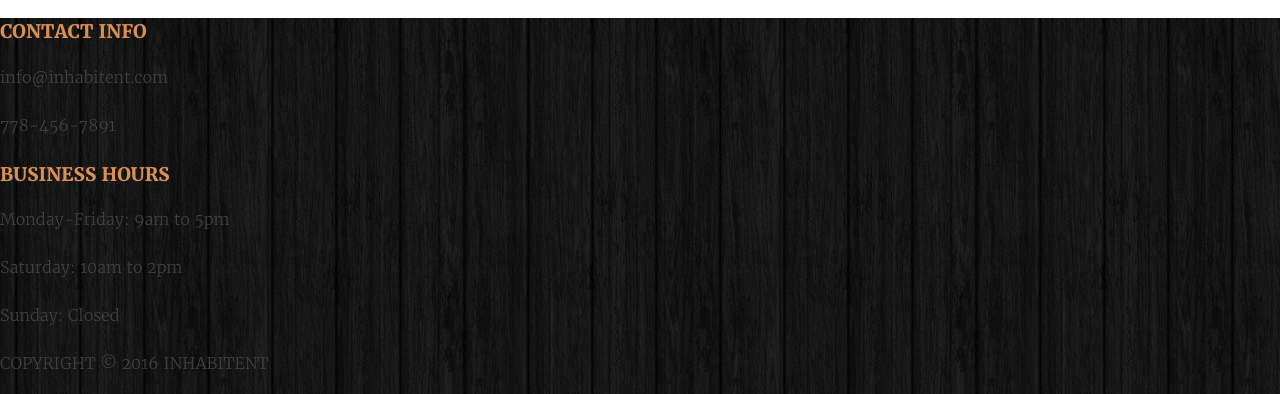
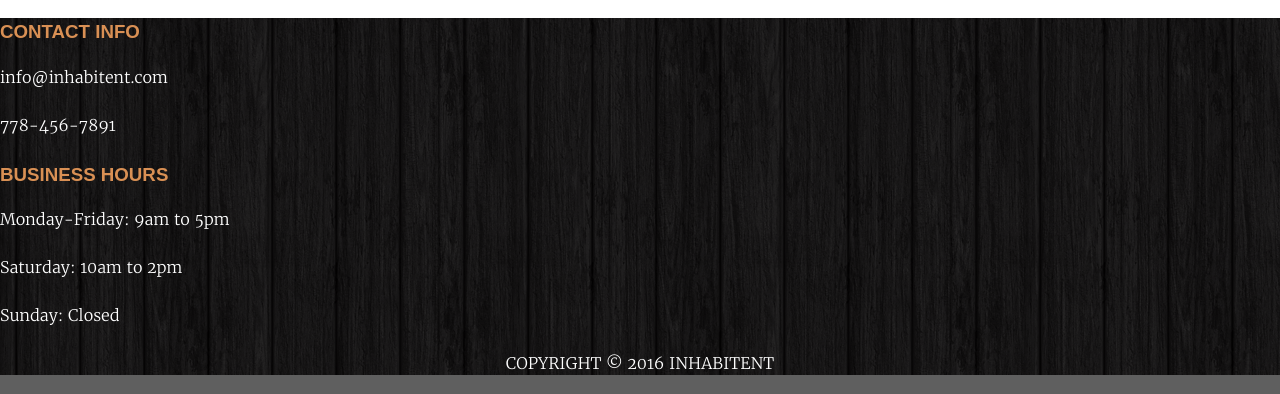
Before and after one commit to mariesarabia/Project-4-Inhabitent, a WordPress theme: template themes/inhabitent/front-page.php in a window 1280 px wide. Shown: the part 825-1219 px from the top of the page. Run offline with PHP 8.4 and a stand-in for WordPress, Linux system fonts and the light colour scheme; the site name, menu and one post (Sample post) are stand-ins, and other content is empty; some libraries are stand-ins or nearby versions; some web fonts are replaced; grey boxes are pictures that could not be loaded.

Commit message:
worked some more on styling: footer, navigation bar, fonts

```diff
--- a/themes/inhabitent/front-page.php
+++ b/themes/inhabitent/front-page.php
@@ -3,9 +3,10 @@
     get_header();
 ?>
 
-<section class="hero"></section>
-<section class="products-container">
-
-</section>
+<main class="main-container">
+    <section class="hero"></section>
+    <section class="products-container">
+    </section>
+</main>
 
 <?php get_footer(); ?>
--- a/themes/inhabitent/header.php
+++ b/themes/inhabitent/header.php
@@ -23,6 +23,7 @@
 			<header id="masthead" class="site-header" role="banner">
 				<div class="navigation-container">
 					<div class="site-branding">
+						<div class="tent-logo"></div>
 						<h1 class="site-title screen-reader-text"><a href="<?php echo esc_url( home_url( '/' ) ); ?>" rel="home"><?php bloginfo( 'name' ); ?></a></h1>
 						<p class="site-description"><?php bloginfo( 'description' ); ?></p>
 					</div><!-- .site-branding -->
--- a/themes/inhabitent/sass/_fonts.scss
+++ b/themes/inhabitent/sass/_fonts.scss
@@ -43,3 +43,23 @@
 }
 
 //
+
+@font-face {
+	font-family: 'Novecentosanswide';
+	src: url('Novecentosanswide-Normal.eot');
+	src: url('Novecentosanswide-Normal.eot?#iefix') format('embedded-opentype'),
+		url('Novecentosanswide-Normal.woff') format('woff'),
+		url('Novecentosanswide-Normal.ttf') format('truetype');
+	font-weight: normal;
+	font-style: normal;
+}
+
+@font-face {
+	font-family: 'Novecentosanswide';
+	src: url('Novecentosanswide-DemiBold.eot');
+	src: url('Novecentosanswide-DemiBold.eot?#iefix') format('embedded-opentype'),
+		url('Novecentosanswide-DemiBold.woff') format('woff'),
+		url('Novecentosanswide-DemiBold.ttf') format('truetype');
+	font-weight: bold;
+	font-style: normal;
+}
--- a/themes/inhabitent/sass/_footer.scss
+++ b/themes/inhabitent/sass/_footer.scss
@@ -1,20 +1,37 @@
 .site-info {
     font-family: $font__main;
+    font-weight: 300;
+	font-style: normal;
+    color: $color__background-body;
     background-image: url('../../images/dark-wood.png');
-    height: 376px;
-    background-size: repeat;
+    background-size: 512px 512px;
 }
 
 .site-info h3 {
+    font-family: $font__header;
     color: $color_footer_header;
     text-transform: uppercase;
 }
 
 .footer-info-container {
     display: flex;
-    flex-direction: row;
+    flex-direction: column wrap;
+    justify-content: space-between;
+}
+
+
+.contact {
+    width: 25%;
+}
+
+.hours {
+    width: 25%;
 }
 
 .footer_logo {
-    background-image: url('../../images/inhabitent-logo-text-dark.svg');
+    background-image: url('../../images/logos/inhabitent-logo-text-dark.svg');
 }
+
+.copyright {
+    text-align: center;
+}
--- a/themes/inhabitent/sass/_header.scss
+++ b/themes/inhabitent/sass/_header.scss
@@ -10,4 +10,5 @@
 
 .navigation-container {
     display: flex;
+    width: 1120px;
 }
--- a/themes/inhabitent/sass/_navigation.scss
+++ b/themes/inhabitent/sass/_navigation.scss
@@ -27,16 +27,19 @@ a {
 /* Menus */
 
 .main-navigation {
+	font-family: $font__header;
 	clear: both;
 	display: block;
-	float: left;
+	display: flex;
+	justify-content: flex-end;
 	width: 100%;
+	text-transform: uppercase;
 
 	ul {
 		display: none;
 		list-style: none;
 		margin: 0;
-		padding-left: 0;
+		// padding-left: 0;
 
 		ul {
 			box-shadow: 0 3px 3px rgba(0, 0, 0, 0.2);
@@ -60,6 +63,7 @@ a {
 
 			a {
 				width: 200px;
+				padding-left: 50px;
 			}
 
 			:hover > a,
@@ -76,6 +80,7 @@ a {
 			left: auto;
 		}
 	}
+
 	li {
 		float: left;
 		position: relative;
--- a/themes/inhabitent/sass/_variables.scss
+++ b/themes/inhabitent/sass/_variables.scss
@@ -22,7 +22,8 @@ $color__link-hover: midnightblue;
 
 // Typography
 
-$font__main: Merriweather, sans-serif;
+$font__main: Merriweather, serif;
+$font__header: Novecentosanswide, sans-serif;
 $font__code: Monaco, Consolas, "Andale Mono", "DejaVu Sans Mono", monospace;
 $font__pre: "Courier 10 Pitch", Courier, monospace;
 $font__line-height-body: 1.5;
--- a/themes/inhabitent/style.css
+++ b/themes/inhabitent/style.css
@@ -250,6 +250,20 @@ th {
   font-weight: bold;
   font-style: italic; }
 
+@font-face {
+  font-family: 'Novecentosanswide';
+  src: url("Novecentosanswide-Normal.eot");
+  src: url("Novecentosanswide-Normal.eot?#iefix") format("embedded-opentype"), url("Novecentosanswide-Normal.woff") format("woff"), url("Novecentosanswide-Normal.ttf") format("truetype");
+  font-weight: normal;
+  font-style: normal; }
+
+@font-face {
+  font-family: 'Novecentosanswide';
+  src: url("Novecentosanswide-DemiBold.eot");
+  src: url("Novecentosanswide-DemiBold.eot?#iefix") format("embedded-opentype"), url("Novecentosanswide-DemiBold.woff") format("woff"), url("Novecentosanswide-DemiBold.ttf") format("truetype");
+  font-weight: bold;
+  font-style: normal; }
+
 /*--------------------------------------------------------------
 # Typography
 --------------------------------------------------------------*/
@@ -259,7 +273,7 @@ input,
 select,
 textarea {
   color: #404040;
-  font-family: Merriweather, sans-serif;
+  font-family: Merriweather, serif;
   font-size: 16px;
   font-size: 1rem;
   line-height: 1.5; }
@@ -448,15 +462,19 @@ a {
 
 /* Menus */
 .main-navigation {
+  font-family: Novecentosanswide, sans-serif;
   clear: both;
   display: block;
-  float: left;
-  width: 100%; }
+  display: -ms-flexbox;
+  display: flex;
+  -ms-flex-pack: end;
+      justify-content: flex-end;
+  width: 100%;
+  text-transform: uppercase; }
   .main-navigation ul {
     display: none;
     list-style: none;
-    margin: 0;
-    padding-left: 0; }
+    margin: 0; }
     .main-navigation ul ul {
       box-shadow: 0 3px 3px rgba(0, 0, 0, 0.2);
       float: left;
@@ -471,7 +489,8 @@ a {
       .main-navigation ul ul li.focus > ul {
         left: 100%; }
       .main-navigation ul ul a {
-        width: 200px; }
+        width: 200px;
+        padding-left: 50px; }
     .main-navigation ul li:hover > ul,
     .main-navigation ul li.focus > ul {
       left: auto; }
@@ -520,26 +539,41 @@ a {
 
 .navigation-container {
   display: -ms-flexbox;
-  display: flex; }
+  display: flex;
+  width: 1120px; }
 
 .site-info {
-  font-family: Merriweather, sans-serif;
+  font-family: Merriweather, serif;
+  font-weight: 300;
+  font-style: normal;
+  color: #fff;
   background-image: url("../../images/dark-wood.png");
-  height: 376px;
-  background-size: repeat; }
+  background-size: 512px 512px; }
 
 .site-info h3 {
+  font-family: Novecentosanswide, sans-serif;
   color: #d99054;
   text-transform: uppercase; }
 
 .footer-info-container {
   display: -ms-flexbox;
   display: flex;
-  -ms-flex-direction: row;
-      flex-direction: row; }
+  -ms-flex-direction: column wrap;
+      flex-direction: column wrap;
+  -ms-flex-pack: justify;
+      justify-content: space-between; }
+
+.contact {
+  width: 25%; }
+
+.hours {
+  width: 25%; }
 
 .footer_logo {
-  background-image: url("../../images/inhabitent-logo-text-dark.svg"); }
+  background-image: url("../../images/logos/inhabitent-logo-text-dark.svg"); }
+
+.copyright {
+  text-align: center; }
 
 /*--------------------------------------------------------------
 # Accessibility
```
Also changed, not shown: themes/inhabitent/build/css/style.min.css, 1 other file. Lines whose indentation alone changed are shown as unchanged.
